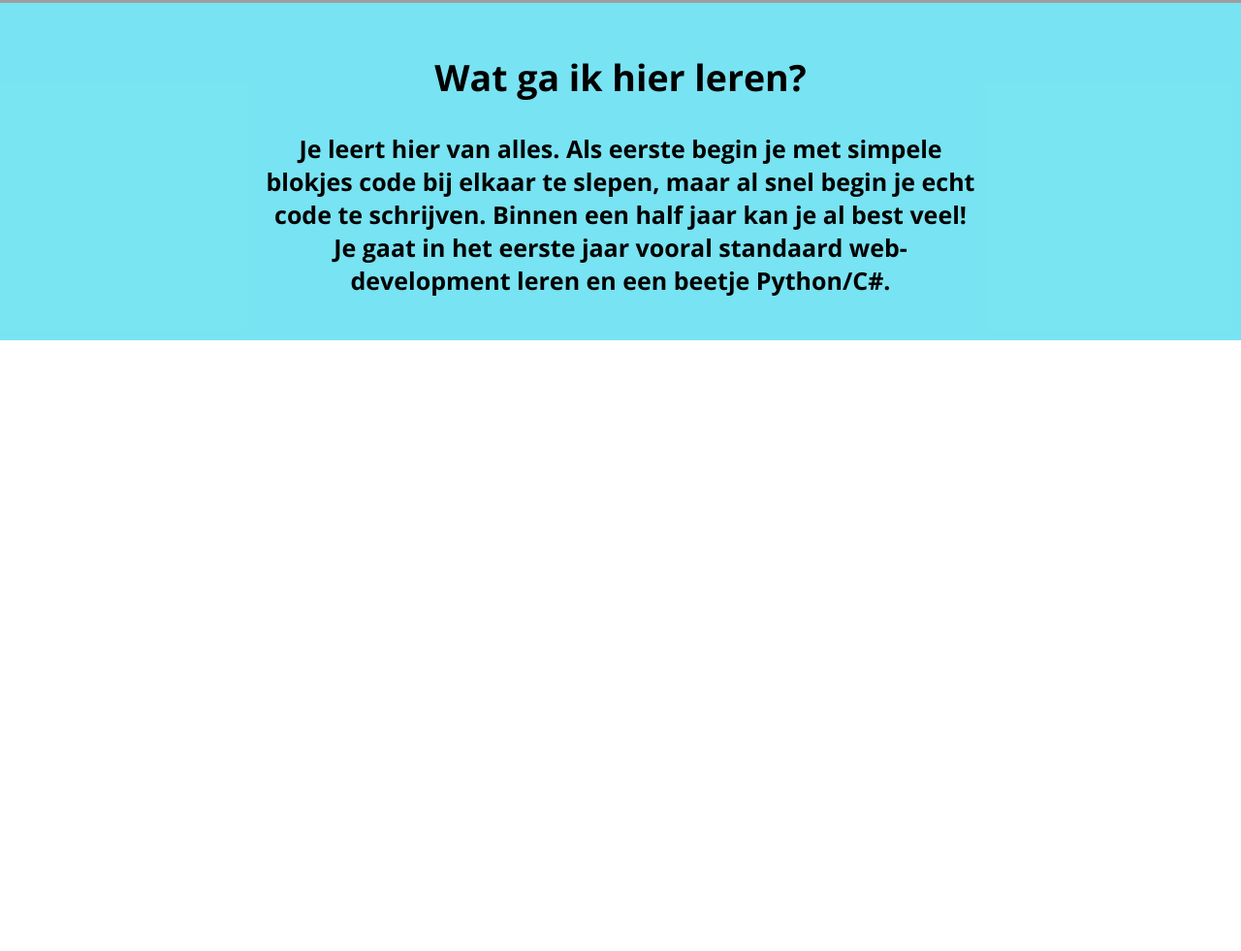
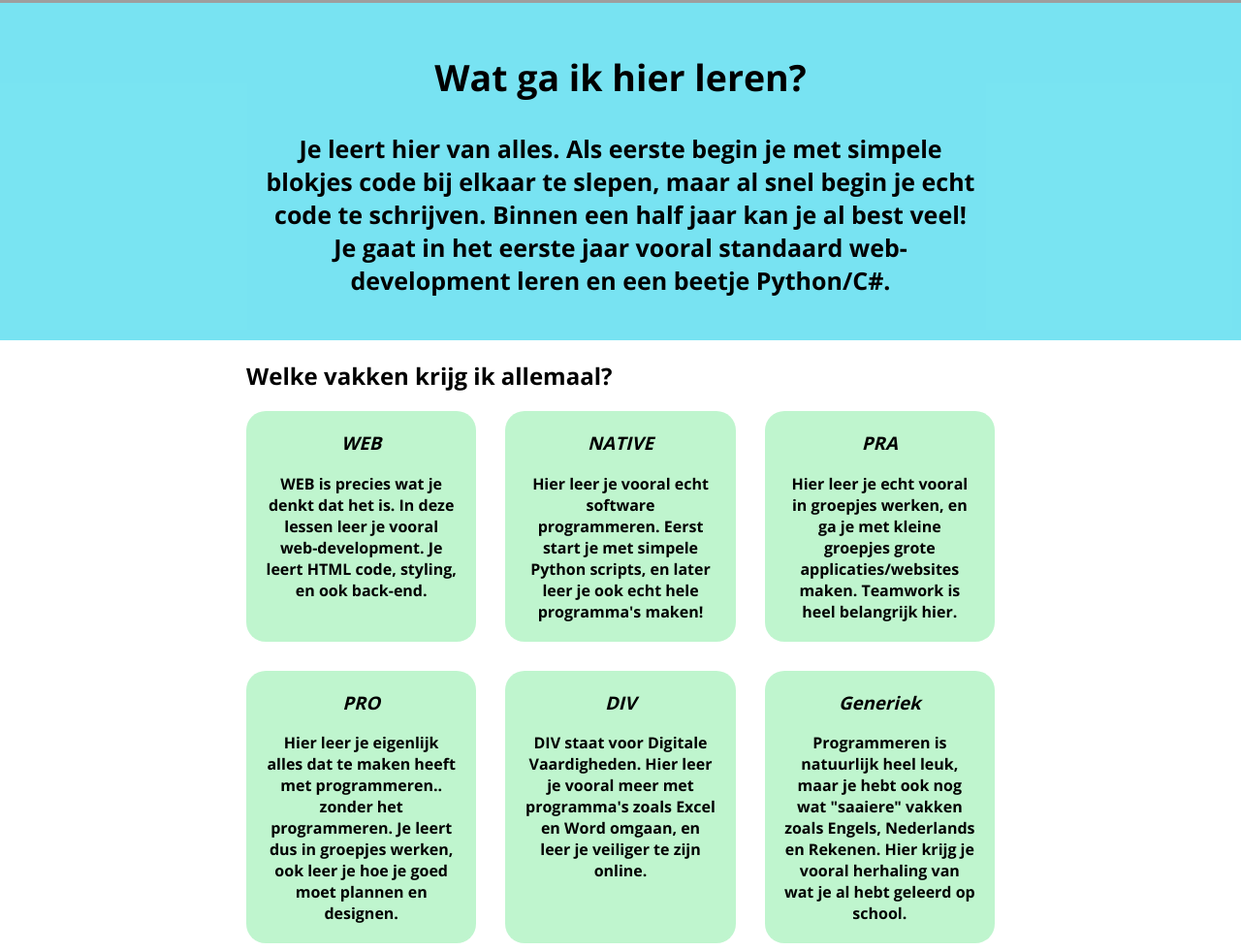
Before and after one commit to ThijsHeuvel/OpendagSite, a plain HTML site: page index.html in a window 1280 px wide. Shown: the part 677-1658 px from the top of the page at 97% size. Before the commit the page ends 1036 px from the top, so only its background shows below. Drawn offline with nearby package versions, Linux system fonts and the light colour scheme; grey boxes are pictures that could not be loaded.

Commit message:
Vakken toegevoegd, en de look verbeterd.

```diff
--- a/css/style.css
+++ b/css/style.css
@@ -62,6 +62,13 @@ font-weight: bold;
         display: flex;
         justify-content: space-evenly;
     }
+    .gridcontainer{
+        display: flex !important;
+        flex-direction: column !important;
+    }
+    .informationschool p h1{
+        font-size: 20px;
+    }
 }
 
 .introduction{
@@ -78,9 +85,9 @@ font-weight: bold;
 }
 
 .introtext{
-    border: 5px solid rgba(0, 80, 255, .7);
-    width: 98vw !important;
-    border-width: 20px;
+    border: 1px solid rgba(0, 80, 255, .7);
+
+    width: 100vw !important;
     background-color: rgba(87, 221, 239, 0.4);
 }
 
@@ -99,3 +106,29 @@ font-weight: bold;
     font-size: 25px;
     text-align: center;
 }
+
+.gridcontainer{
+    display: grid;
+    grid-template-columns: repeat(3, 1fr);
+    gap: 30px;
+}
+
+.subjectcard{
+    border: 0px solid rgb(43, 221, 93);
+    background-color: rgba(43, 221, 93, .3);
+    border-radius: 20px;
+    text-align: center;
+}
+
+.subjectcard h3{
+    font-weight: 300;
+    font-style: italic;
+}
+
+.cardcontent{
+    margin: 20px;
+}
+
+html {
+    scroll-behavior: smooth;
+  }
--- a/index.html
+++ b/index.html
@@ -15,8 +15,8 @@
     <div class="header">
         <img src="img/curiowit.png" alt="logo" class="logo">
         <nav class="headerlinks">
-            <a href="index.html">Introductie</a>
-            <a href="index.html">Vakken</a>
+            <a href="#informationschool">Introductie</a>
+            <a href="#subjectsmain">Vakken</a>
             <a href="index.html">Rooster</a>
             <a href="index.html">Blokken</a>
             <a href="index.html">Versnellen</a>
@@ -32,12 +32,60 @@
     </div>
     <div class="outercontainer">
         <div class="container">
-            <div class="informationschool">
+            <div class="informationschool" id="informationschool">
                 <h2>Wat ga ik hier leren?</h2>
                 <p>Je leert hier van alles. Als eerste begin je met simpele blokjes code bij elkaar te slepen, maar al snel begin je echt code te schrijven. Binnen een half jaar kan je al best veel! Je gaat in het eerste jaar vooral standaard web-development leren en een beetje Python/C#.</p>
             </div>
         </div>
     </div>
+
+    <div class="subjectsmain" id="subjectsmain">
+        <div class="container">
+            <h2>Welke vakken krijg ik allemaal?</h2>
+            <div class="gridcontainer">
+                <div class="subjectcard">
+                    <div class="cardcontent">
+                        <h3>WEB</h3>
+                        <p>WEB is precies wat je denkt dat het is. In deze lessen leer je vooral web-development. Je leert HTML code, styling, en ook back-end.</p>
+                    </div>
+                </div>
+                <div class="subjectcard">
+                    <div class="cardcontent">
+                        <h3>NATIVE</h3>
+                        <p>Hier leer je vooral echt software programmeren. Eerst start je met simpele Python scripts, en later leer je ook echt hele programma's maken!</p>
+                    </div>
+                </div>
+                <div class="subjectcard">
+                    <div class="cardcontent">
+                        <h3>PRA</h3>
+                        <p>Hier leer je echt vooral in groepjes werken, en ga je met kleine groepjes grote applicaties/websites maken. Teamwork is heel belangrijk hier.</p>
+                    </div>
+                </div>
+                <div class="subjectcard">
+                    <div class="cardcontent">
+                        <h3>PRO</h3>
+                        <p>Hier leer je eigenlijk alles dat te maken heeft met programmeren.. zonder het programmeren. Je leert dus in groepjes werken, ook leer je hoe je goed moet plannen en designen.</p>
+                    </div>
+                </div>
+                <div class="subjectcard">
+                    <div class="cardcontent">
+                    <h3>DIV</h3>
+                    <p>DIV staat voor Digitale Vaardigheden. Hier leer je vooral meer met programma's zoals Excel en Word omgaan, en leer je veiliger te zijn online.</p>
+                </div>
+                </div>
+                <div class="subjectcard">
+                    <div class="cardcontent">
+                        <h3>Generiek</h3>
+                        <p>Programmeren is natuurlijk heel leuk, maar je hebt ook nog wat "saaiere" vakken zoals Engels, Nederlands en Rekenen. Hier krijg je vooral herhaling van wat je al hebt geleerd op school.</p>
+                    </div>
+                </div>
+            </div>
+        </div>
+
+
+
+
+    </div>
 </body>
 
 </html>
```
